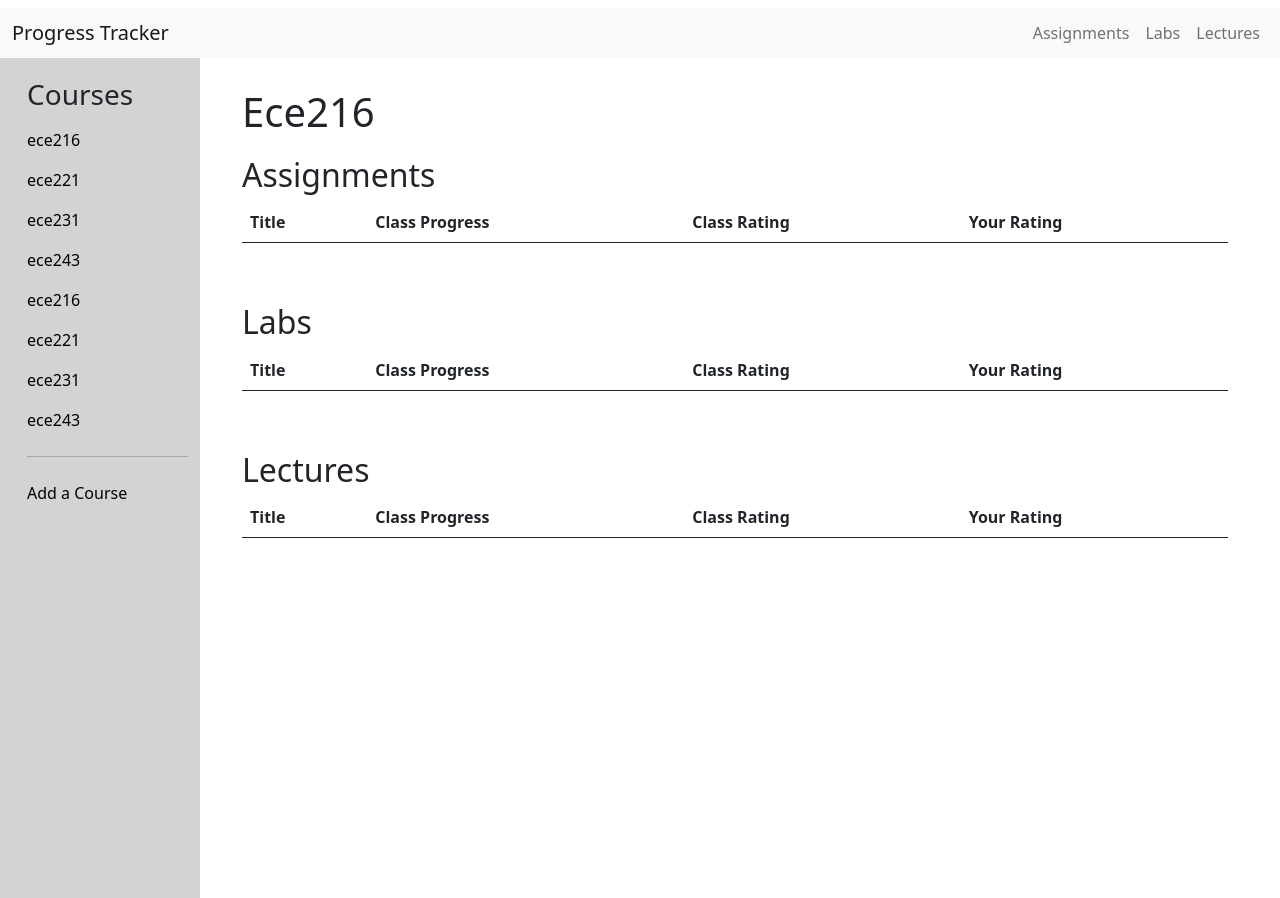
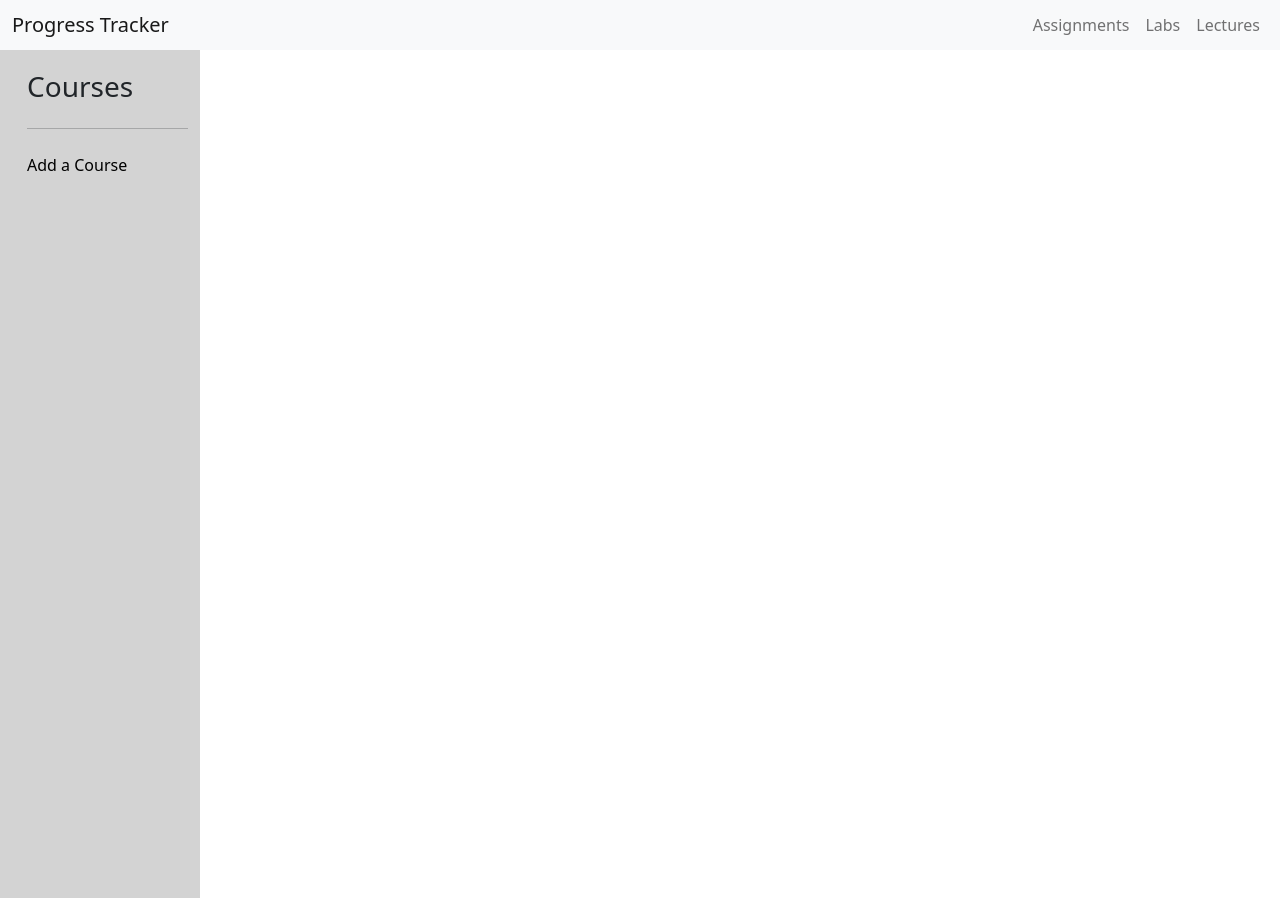
Before and after one commit to annegu/TravelBud, a Flask app: page / in a window 1280 px wide. Run offline with Flask 2, Linux system fonts and the light colour scheme; lists and menus that the app fills with data are empty; some libraries are stand-ins or nearby versions.

Commit message:
deleted filler courses
deleted filler courses

```diff
--- a/app.py
+++ b/app.py
@@ -5,7 +5,7 @@ app = Flask(__name__)
 app.config['SECRET_KEY'] = 'dfewfew123213rwdsgert34tgfd1234trgf'
 
 users =[]
-COURSES = ["ece216","ece221","ece231","ece243","ece216","ece221","ece231","ece243"]
+COURSES = []
 COURSE_OBJS = []
 stud = db.Student()
 studData = db.StudentCourseData()
@@ -14,7 +14,7 @@ studData = db.StudentCourseData()
 def homepage():
     """View function for Home Page."""
 
-    return render_template("coursePage.html", courseName = "Ece216", Courses = COURSES)
+    return render_template("coursePage.html", Courses = COURSES)
 
 @app.route("/signin", methods=["POST", "GET"])
 def signin():
@@ -84,8 +84,7 @@ def changePage(curCourse):
             labs = course.labs
             assignments = course.problemSets
             lectures = course.lectures
-            sendCourse = course
-            return render_template("coursePage.html", courseName = curCourse, Courses = COURSES, Labs = labs, Assignments = assignments, Lectures = lectures, Course = sendCourse)
+            return render_template("coursePage.html", courseName = curCourse, Courses = COURSES, Labs = labs, Assignments = assignments, Lectures = lectures)
 
     return "NOT A VALID COURSE"
 
--- a/templates/coursePage.html
+++ b/templates/coursePage.html
@@ -17,8 +17,8 @@
             <div class="navbar-header">
                 <a class="navbar-brand" href="#"></a>
             </div>
-        <h3>Courses</h3>
-        <ul class="nav navbar-nav">
+            <h3>Courses</h3>
+            <ul class="nav navbar-nav">
 
 
             {%for c in Courses %}
@@ -37,7 +37,6 @@
          </ul>
         </div>
     </nav>
-    <h1 id="title">  </h1>
 
     <div id="content">
         <!-- Top Nav Bar -->
@@ -66,6 +65,7 @@
         <div class="container-fluid">
             <h1 class="page-title">{{courseName}}</h1>
             <!-- Assignments -->
+            {% if Assignments %}
             <a id="assignments"><h2 class="category-title">Assignments</h2></a>
             <table class="table">
                 <thead>
@@ -77,7 +77,6 @@
                     </tr>
                 </thead>
                 <tbody>
-                    {% if Assignments %}
                     {%for a in Assignments %}
                     <tr>
                         <th scope="row">{{a.name}}</th>
@@ -101,12 +100,13 @@
                         </td>
                     </tr>
                     {%endfor%}
-                    {%endif%}
                 </tbody>
             </table>
+            {%endif%}
 
             <br>
             <!-- Labs -->
+            {% if Labs %}
             <a id="labs"><h2 class="category-title">Labs</h2></a>
             <table class="table">
                 <thead>
@@ -118,7 +118,6 @@
                     </tr>
                 </thead>
                 <tbody>
-                    {% if Labs %}
                     {%for l in Labs %}
                     <tr>
                         <th scope="row">{{l.name}}</th>
@@ -142,12 +141,13 @@
                         </td>
                     </tr>
                     {%endfor%}
-                    {%endif%}
                 </tbody>
             </table>
+            {%endif%}
             <br>
 
             <!-- Lectures -->
+            {% if Lectures%}
             <a id="lectures"><h2 class="category-title">Lectures</h2></a>
             <table class="table">
                 <thead>
@@ -159,7 +159,6 @@
                     </tr>
                 </thead>
                 <tbody>
-                    {% if Lectures%}
                     {%for i in Lectures%}
                     <tr>
                         <th scope="row">{{i.name}}</th>
@@ -183,9 +182,9 @@
                         </td>
                     </tr>
                     {%endfor%}
-                    {%endif%}
                 </tbody>
             </table>
+            {%endif%}
         </div>
     </div>
 </body>
```
